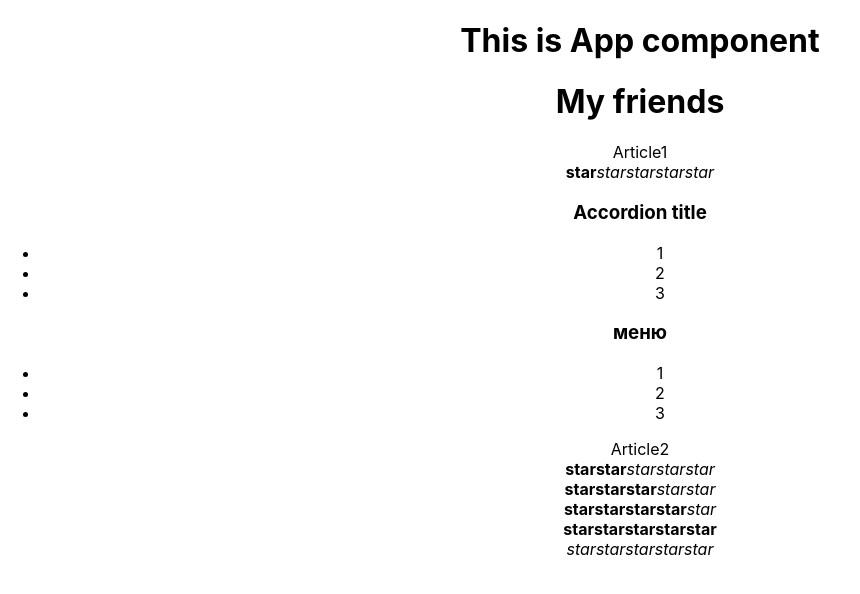
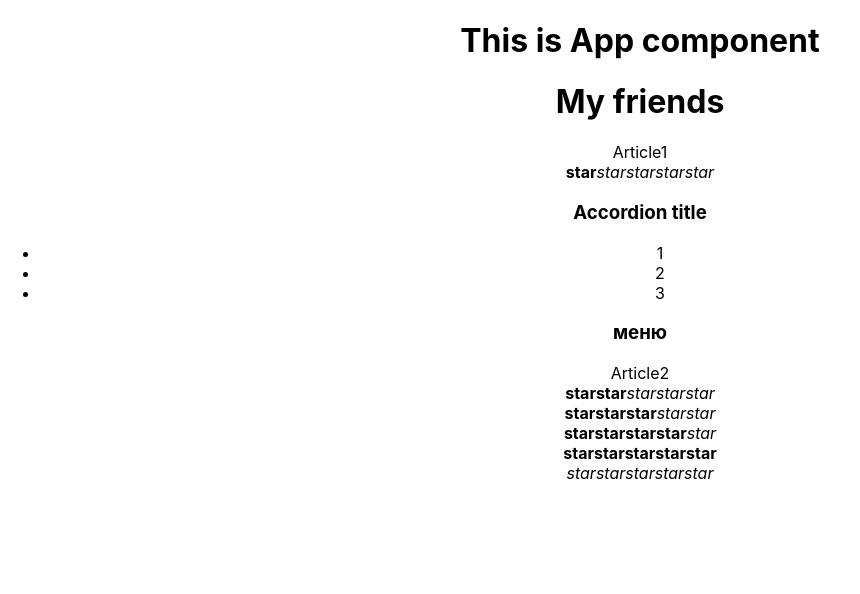
Before and after one commit to KristinaFinck/react-kabzda, a React (Create React App) app: page / in a window 1280 px wide. Shown: the top 594 px of the page, without its empty margins (0-860 px from the left). Built offline with nearby package versions, Linux system fonts and the light colour scheme.

Commit message:
lesson 3, add types for props

```diff
--- a/src/Accordion.tsx
+++ b/src/Accordion.tsx
@@ -1,26 +1,41 @@
 import React from 'react';
 import App from "./App";
-
-export function Accordion(props:any) {
+type AccordionPropsType = {
+    titleValue: string,
+    collapsed: boolean
+}
+type AccordionTitlePropsType = {
+    title: string
+}
+type AccordionBodyPropsType = {
+    collapsed: boolean
+}
+export function Accordion(props:AccordionPropsType) {
 
     return (
         <div>
        <AccordionTitle title = {props.titleValue} />
-        <AccordionBody />
+        <AccordionBody collapsed = {props.collapsed} />
         </div>
 )
 }
-function AccordionTitle(props:any) {
+function AccordionTitle(props:AccordionTitlePropsType) {
     return (
         <h3>{props.title}</h3>
     )
 }
-function AccordionBody(props:any) {
+function AccordionBody(props: AccordionBodyPropsType) {
+    if (props.collapsed === false) {
     return (
         <ul>
             <li>1</li>
             <li>2</li>
             <li>3</li>
         </ul>
-    )
+    )}
+    else {
+        return null
+    }
+
+
 }
--- a/src/App.tsx
+++ b/src/App.tsx
@@ -14,8 +14,8 @@ function App() {
             <PageTitle title={"My friends"} />
             Article1
             <Rating value = {1}/>
-            <Accordion titleValue = {"Accordion title"}/>
-            <Accordion titleValue = {"меню"}/>
+            <Accordion titleValue = {"Accordion title"} collapsed = {false}/>
+            <Accordion titleValue = {"меню"} collapsed={true}/>
              Article2
             <Rating value = {2} />
             <Rating value = {3} />
@@ -24,6 +24,9 @@ function App() {
             <Rating value = {6} />
         </div>
     );
+}
+type PageTitlePropsType = {
+    title: string
 }
 function PageTitle(props: any) {
     return(
```
